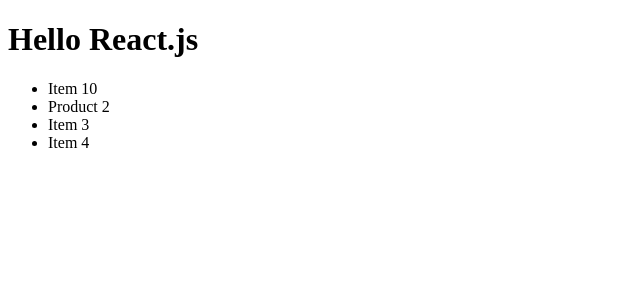
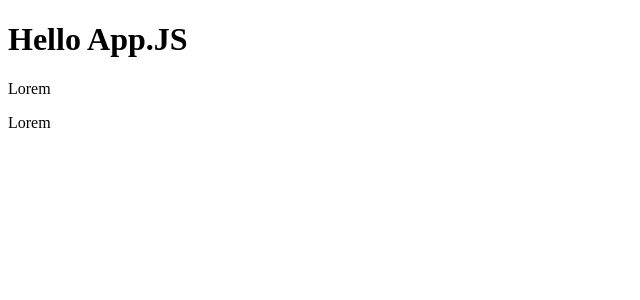
Before and after one commit to BengerMontana/Lessons, a React (Create React App) app: page / in a window 1280 px wide. Shown: the top 300 px of the page, without its empty margins (0-640 px from the left). Built offline with nearby package versions, Linux system fonts and the light colour scheme.

Commit message:
learn react.fragment

```diff
--- a/src/index.tsx
+++ b/src/index.tsx
@@ -1,19 +1,51 @@
 import React from 'react'
 import ReactDOM from 'react-dom/client'
 
+// function App() {
+//     return <h1>Hello app.js</h1>
+// }
+
+function Title() {
+    return <h1>Hello App.JS</h1>
+}
+function Content() {
+    return (
+        <div>
+            <p>Lorem</p>
+            <p>Lorem</p>
+        </div>
+    )
+}
+
+function TitleContent() {
+    return (
+        <>
+            <Title />
+            <Content />
+        </>
+    )
+}
+
+const root = ReactDOM.createRoot(document.getElementById('root') as HTMLElement)
+root.render(
+    <React.StrictMode>
+        <TitleContent />
+    </React.StrictMode>
+)
+
 // const h1 = React.createElement('h1', { id: 'title' }, 'Hello React')
 
-const h1 = <h1 id="title">Hello React.js</h1>
-const a = 10
-const b = 'Product'
-const list = (
-    <ul id="list">
-        <li>Item {a}</li>
-        <li>{b} 2</li>
-        <li>Item 3</li>
-        <li>Item 4</li>
-    </ul>
-)
+// const h1 = <h1 id="title">Hello React.js</h1>
+// const a = 10
+// const b = 'Product'
+// const list = (
+//     <ul id="list">
+//         <li>Item {a}</li>
+//         <li>{b} 2</li>
+//         <li>Item 3</li>
+//         <li>Item 4</li>
+//     </ul>
+// )
 // const list = React.createElement(
 //     'ul',
 //     null,
@@ -22,11 +54,9 @@
 //     React.createElement('li', null, 'list item3')
 // )
 
-const content = (
-    <div>
-        {h1}
-        {list}
-    </div>
-)
-const root = ReactDOM.createRoot(document.getElementById('root') as HTMLElement)
-root.render(<React.StrictMode>{content}</React.StrictMode>)
+// const content = (
+//     <div>
+//         {h1}
+//         {list}
+//     </div>
+// )
```
